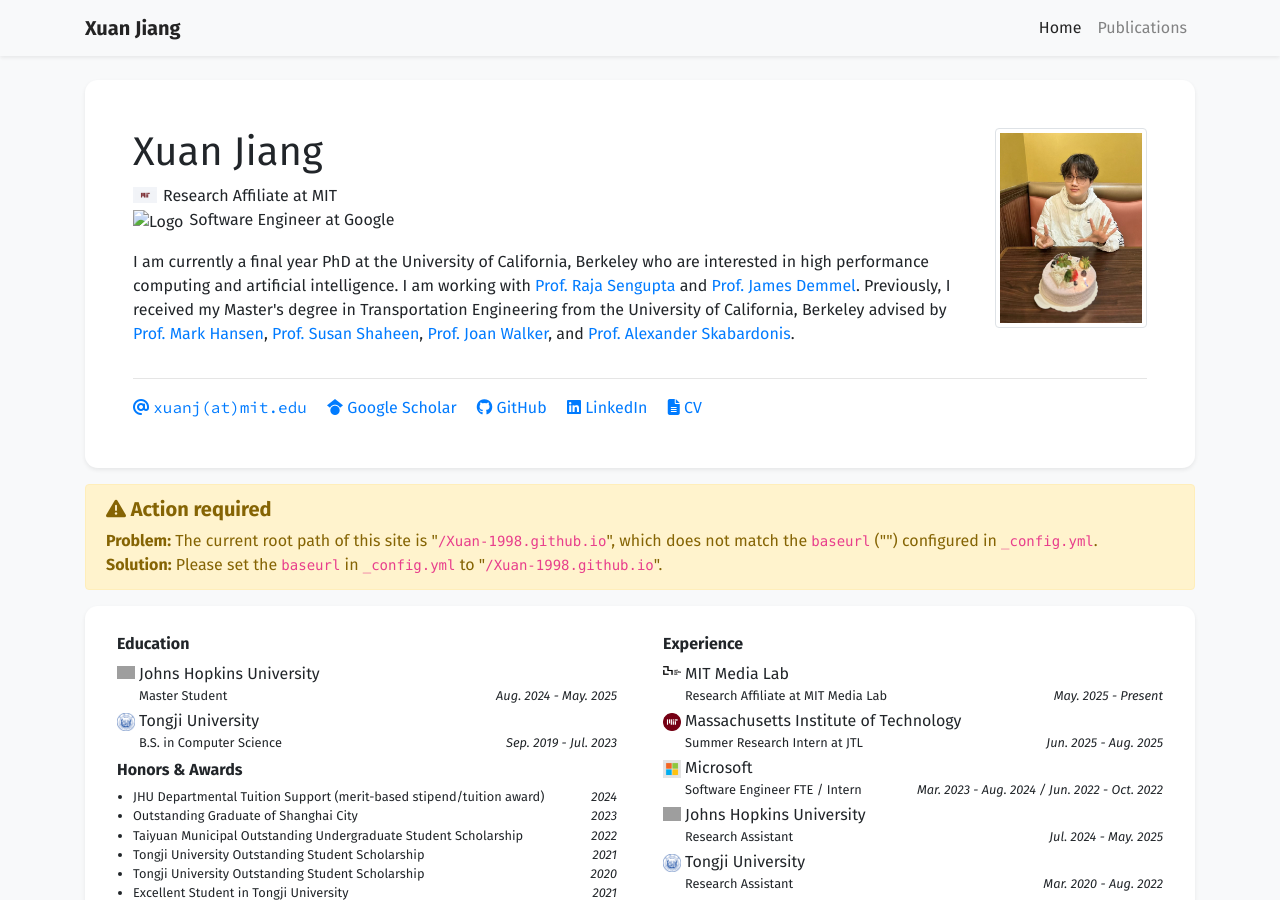
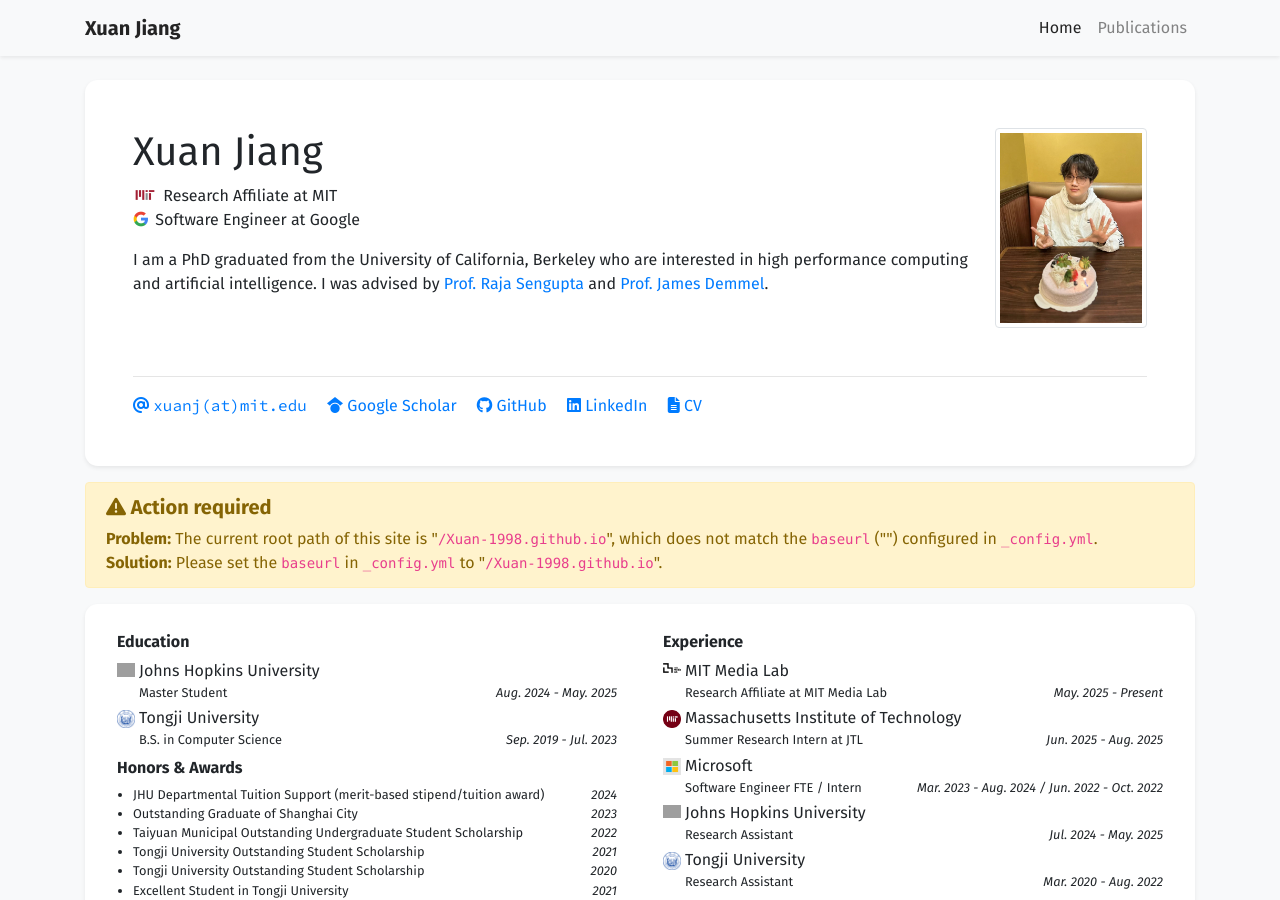
Before and after one commit to Xuan-1998/Xuan-1998.github.io, a Jekyll site: the page built from index.html, in a window 1280 px wide and 900 px high. Built offline with Jekyll 4.4.1, drawn with Linux system fonts in a browser that asks for light colours; nearby versions of some CDN libraries; a style sheet for code colours, icons or effects is not loaded; grey boxes are pictures that could not be loaded.

Commit message:
Update profile and add new badge images

```diff
--- a/_data/profile.yml
+++ b/_data/profile.yml
@@ -23,14 +23,9 @@
 short_bio_text_justify: false
 short_bio: >-
   <p>
-    I am currently a final year PhD at the University of California, Berkeley who are interested in high performance computing and artificial intelligence. I am working with
+    I am a PhD graduated from the University of California, Berkeley who are interested in high performance computing and artificial intelligence. I was advised by
     <a href="https://ce.berkeley.edu/people/faculty/sengupta" target="_blank" rel="noopener">Prof. Raja Sengupta</a> and
     <a href="https://people.eecs.berkeley.edu/~demmel/" target="_blank" rel="noopener">Prof. James Demmel</a>.
-    Previously, I received my Master's degree in Transportation Engineering from the University of California, Berkeley advised by
-    <a href="https://ce.berkeley.edu/people/faculty/hansen" target="_blank" rel="noopener">Prof. Mark Hansen</a>,
-    <a href="https://ce.berkeley.edu/people/faculty/shaheen" target="_blank" rel="noopener">Prof. Susan Shaheen</a>,
-    <a href="https://ce.berkeley.edu/people/faculty/walker" target="_blank" rel="noopener">Prof. Joan Walker</a>, and
-    <a href="https://ce.berkeley.edu/people/faculty/skabardonis" target="_blank" rel="noopener">Prof. Alexander Skabardonis</a>.
   </p>
 
 portrait_url: /assets/images/photos/xuan_jiang_yougn.JPG
```
Also changed, not shown: assets/images/badges/google.jpeg (added), assets/images/badges/google.png (added), assets/images/badges/mit.png.
